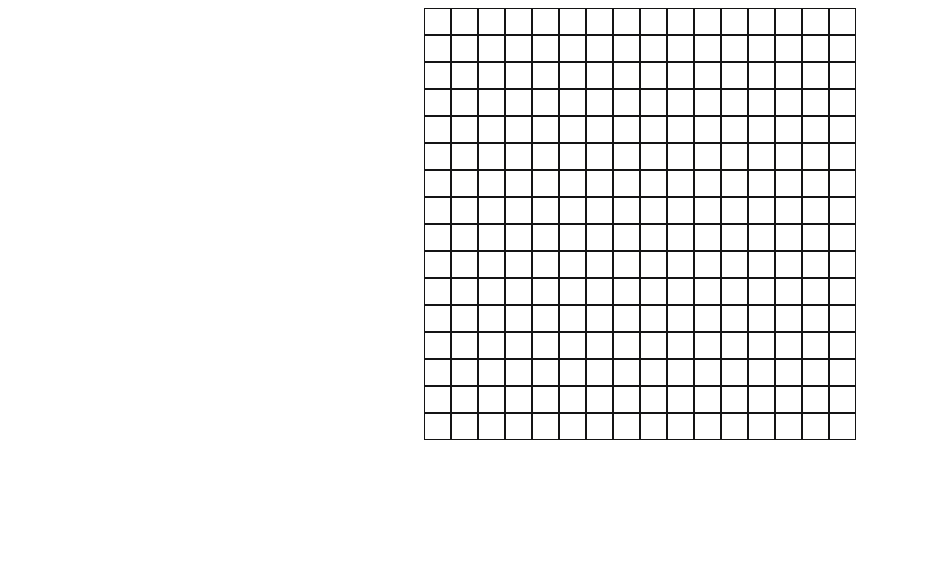
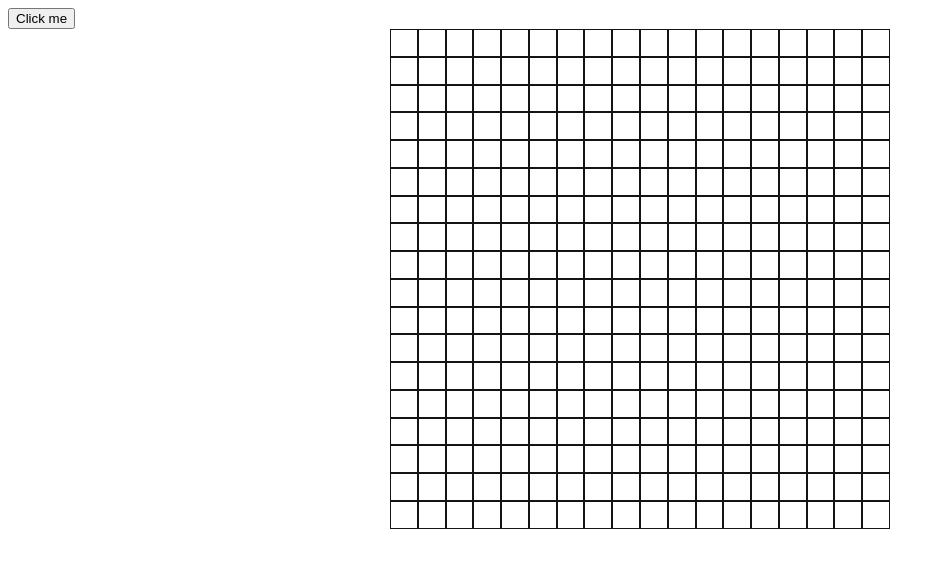
Before and after one commit to KingKemp/etch-a-sketch, a plain HTML site: page index.html in a window 1280 px wide. Shown: the whole page, without its empty margins (0-945 px from the left). Drawn offline with Linux system fonts and the light colour scheme.

Commit message:
change number of squares in grid
Added the following
- Button to prompt user for number of squares in grid
- function to delete grid
- function to create grid given number of squares

refactored initial cell creation to use function calls

```diff
--- a/index.html
+++ b/index.html
@@ -5,6 +5,7 @@
         <link rel="stylesheet" href="styles.css">
     </head>
     <body>
+        <button id="btn">Click me</button>
         <div class="page">
         <div class="container"></div>
         </div>
--- a/script.js
+++ b/script.js
@@ -1,15 +1,23 @@
+let countButton = document.getElementById("btn");
+countButton.addEventListener('click', function(e){
+countPrompt();
+}
+)
+const page = document.querySelector(".page");
 const container = document.querySelector(".container");
 fragment = document.createDocumentFragment();
 
-for(let i=1;i<=16;i++){
-    for(let j=1;j<=16;j++){
-        let cell = document.createElement("div");
-        cell.className = "cell";
-        fragment.appendChild(cell);
-    }
+createGrid();
+colorCells();
+
+function countPrompt(){
+    count = prompt("How many rows & columns do you want in your grid?");
+    deleteGrid();
+    createGrid(count);
+    colorCells();
 }
 
-container.appendChild(fragment);
+function colorCells(){
     let boxes = container.querySelectorAll(".cell")
     boxes.forEach((box)=>{
     box.addEventListener('mouseover', function (e) {
@@ -17,3 +25,38 @@ box.addEventListener('mouseover', function (e) {
         e.target.style.background = randomColor;
     });
     });
+}
+
+function createGrid(count){
+    if(count > 0 && count< 100){
+        let side = (500/count) - 2;
+        for(let i=1;i<=count;i++){
+            for(let j=1;j<=count;j++){
+                let cell = document.createElement("div");
+                cell.className = "cell";
+                cell.setAttribute('style',`width:${side}px; height:${side}px`);
+                fragment.appendChild(cell);
+            }
+        }
+    }
+    else{
+        let side = (500/18) - 2;
+        for(let i=1;i<=18;i++){
+            for(let j=1;j<=18;j++){
+                let cell = document.createElement("div");
+                cell.className = "cell";
+                cell.setAttribute('style',`width:${side}px; height:${side}px`);
+                fragment.appendChild(cell);
+            }
+        }
+}
+container.appendChild(fragment);
+}
+
+function deleteGrid(){
+    let cells = container.querySelectorAll(".cell")
+    cells.forEach(function (cell) {
+            cell.remove();
+            console.log(cells);
+        })
+}
--- a/styles.css
+++ b/styles.css
@@ -1,3 +1,4 @@
+
 .page{
     display: flex;
     justify-content: center;
@@ -7,8 +8,8 @@
     display: flex;
     flex-direction: row;
     justify-content: center;
-    width: 432px;
-    height: 432px;
+    width: 500px;
+    height: 500px;
    flex-wrap: wrap;
 }
 .cell{
```
Lines whose indentation alone changed are shown as unchanged.
